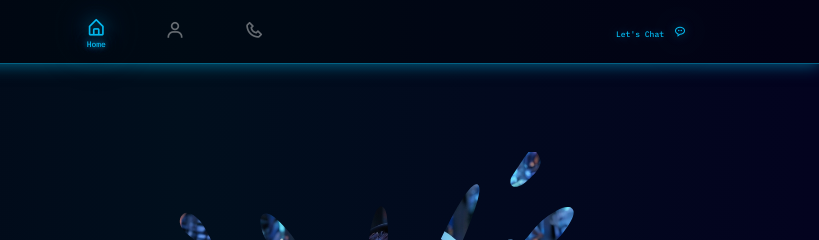
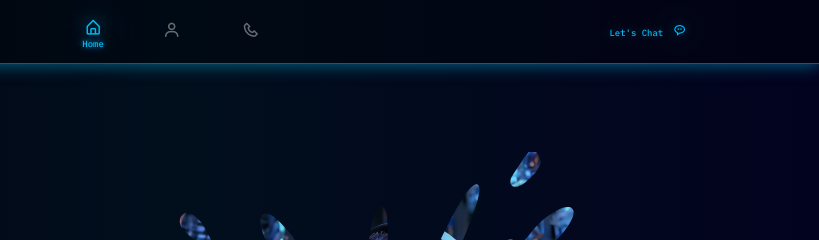
Before and after one commit to Rizuki/web-portofolio, a plain HTML site: page index.html in a window 1280 px wide. Shown: the top 240 px of the page, 461-1280 px from the left. Drawn offline with nearby package versions, Linux system fonts and the light colour scheme.

Commit message:
change menu vh to vw

```diff
--- a/style/style.css
+++ b/style/style.css
@@ -119,7 +119,7 @@ body nav .navbar-menu .navbar-menu-item {
 }
 
 .menu-icon {
-	font-size: 2.5vh;
+	font-size: 1.4vw;
 	color: white;
 	opacity: 0.4;
 	transition: 0.5s;
@@ -128,7 +128,7 @@ body nav .navbar-menu .navbar-menu-item {
 .menu-text {
 	position: absolute;
 	color: white;
-	font-size: 1vh;
+	font-size: 0.7vw;
 	font-weight: 500;
 	opacity: 0;
     top: 3vh;
@@ -179,7 +179,7 @@ body nav .navbar-menu .navbar-menu-item {
 	border-radius: 10px;
 	padding: 2vh 10vw 2vh 10vw;
 	color: rgba(5, 188, 243);
-	font-size: 1vh;
+	font-size: 0.7vw;
 	font-weight: 500;
 	text-shadow: 0 0 10px var(--blue-color-alpha),
                  0 0 30px var(--blue-color-alpha),
@@ -191,7 +191,7 @@ body nav .navbar-menu .navbar-menu-item {
 }
 
 .navbar-menu-chat .bx-message-rounded-dots {
-	font-size: 1.5vh;
+	font-size: 1vw;
 }
 
 
```
